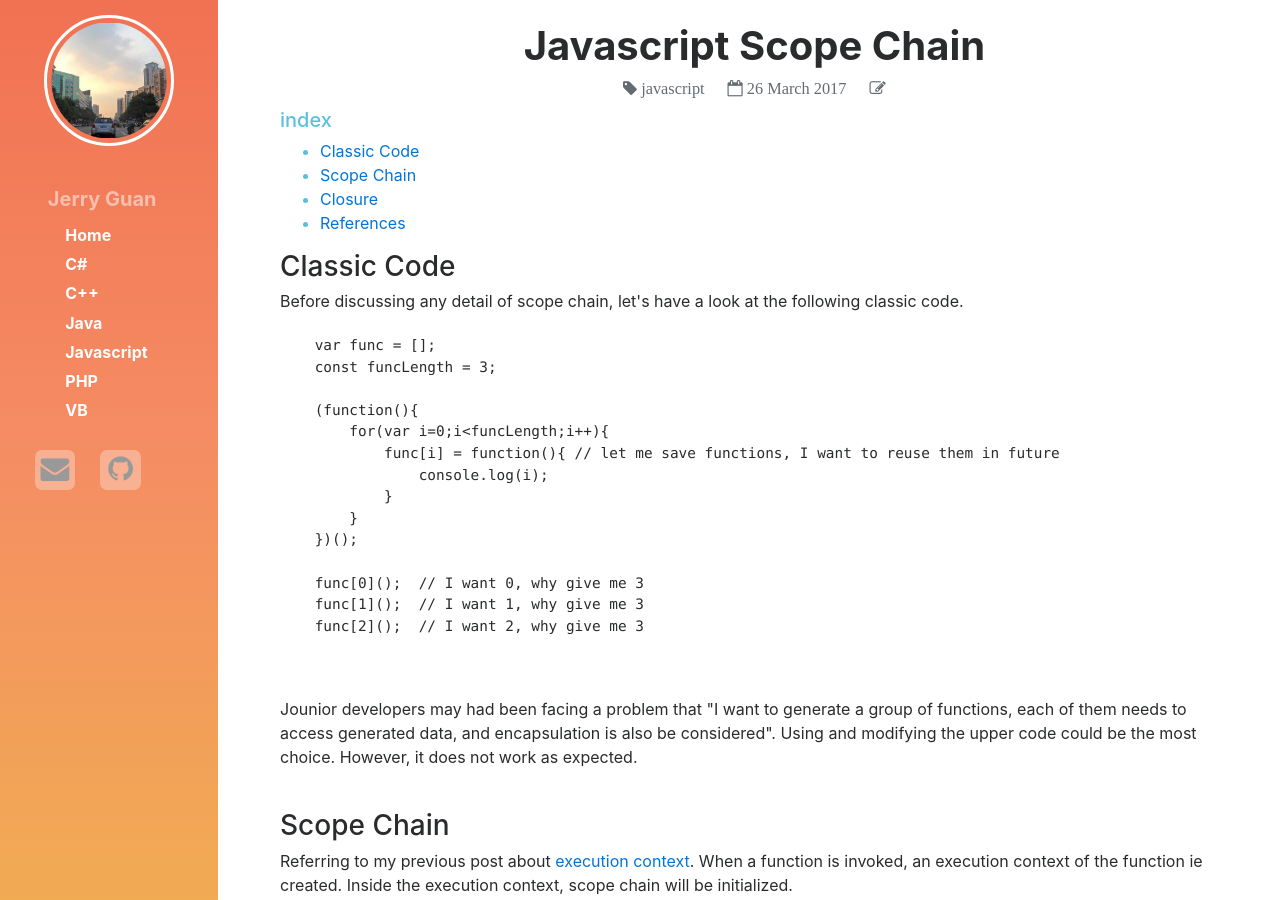
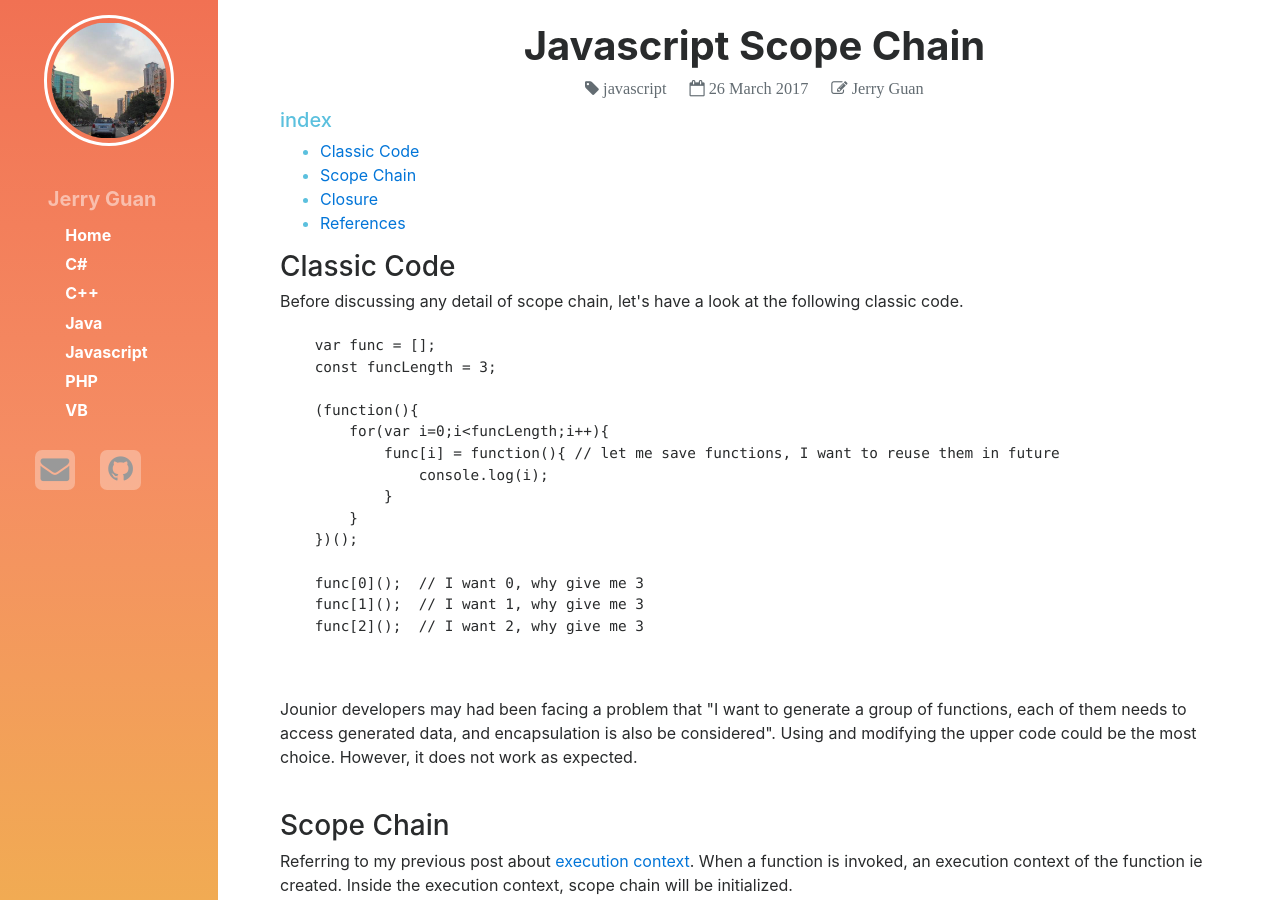
Before and after one commit to weg896/weg896.github.io, a Jekyll site: the page built from _posts/2017-03-26-Javascript-Scope-Chain.html, in a window 1280 px wide and 900 px high. Built offline with Jekyll 4.4.1, drawn with Linux system fonts in a browser that asks for light colours; nearby versions of some CDN libraries; Markdown is read by kramdown in place of the engine named in the settings; a style sheet for code colours, icons or effects is not loaded.

Commit message:
bug fixing

```diff
--- a/_posts/2017-03-26-Javascript-Scope-Chain.html
+++ b/_posts/2017-03-26-Javascript-Scope-Chain.html
@@ -5,6 +5,7 @@ meta: "This post will talk about how scope chain is related to the inner functio
         and scope chain related closure."
 date: 2017-03-26
 category: javascript
+author: Jerry Guan
 ---
 <section class="post-meta">
     {% include postTitle.html title=page.title date=page.date category=page.category author=page.author %}
```
